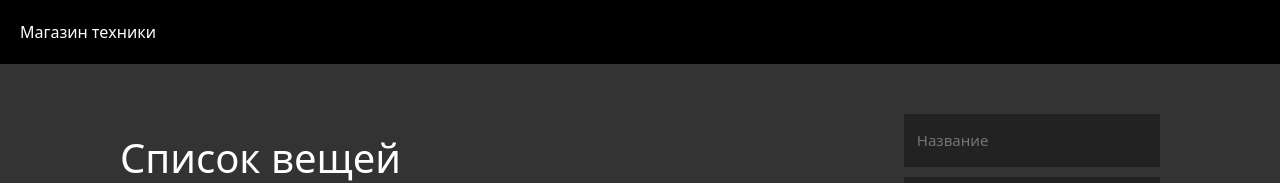
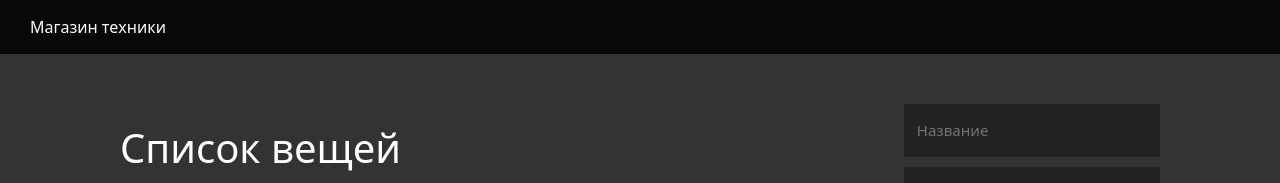
Before and after one commit to IlnurShakirov/Ozon-E-PythonPro511, a React (Vite) app in the folder frontend/: page / in a window 1280 px wide. Shown: the top 183 px of the page. Built offline with nearby package versions, Linux system fonts and the light colour scheme; no server answers.

Commit message:
Вывод логотипа сайта и фоновой картинки сайта с помощью json-server (static). Сброс форм после создания товаров

```diff
--- a/frontend/src/App.jsx
+++ b/frontend/src/App.jsx
@@ -1,9 +1,9 @@
 import { useState, useEffect } from 'react'
 import axios from 'axios'
 
-import AddProduct from '@components/UI/Forms/AddProduct';
-import Header from '@components/UI/Header';
-import ProductList from '@components/UI/ProductList';
+import AddProduct from './components/UI/Forms/AddProduct';
+import Header from './components/UI/Header';
+import ProductList from './components/UI/ProductList';
 
 import styles from './App.module.css'
 
@@ -11,10 +11,12 @@ const API_URL = import.meta.env.VITE_API_URL
 
 function App() {
   const [items, setItems] = useState([])
+  const [siteData, setSiteData] = useState(null) // Состояние для логотипа и фона
   const [itemsLoading, setItemsLoading] = useState(true)
   const [itemsError, setItemsError] = useState(null)
 
   useEffect(() => {
+    // 1. Загрузка товаров с обработкой ошибок
     axios.get(`${API_URL}/items`)
       .then(response => {
         setItems(response.data)
@@ -31,17 +33,35 @@ function App() {
 
         setItemsError(`Ошибка загрузки вещей: ${errMsg}`)
       })
+
+    // 2. Загрузка данных сайта (логотип и фон)
+    axios.get(`${API_URL}/site`)
+      .then(response => {
+        setSiteData(response.data)
+      })
+      .catch(err => console.error("Ошибка загрузки настроек сайта:", err))
   }, [])
 
-const addProduct = (newProduct) => {
-  newProduct.id = String(items.length + 1)
-  setItems([...items, newProduct])
-  axios.post(`${API_URL}/items`, newProduct)
+  const addProduct = (newProduct) => {
+    newProduct.id = String(items.length + 1)
+    setItems([...items, newProduct])
+    axios.post(`${API_URL}/items`, newProduct)
   }
 
+  // Динамический стиль для фона
+  const backgroundStyle = siteData?.background
+    ? {
+        backgroundImage: `url(${API_URL}/${siteData.background})`,
+        backgroundSize: 'cover',
+        backgroundAttachment: 'fixed',
+        minHeight: '100vh'
+      }
+    : { minHeight: '100vh' }
+
   return (
-    <div>
-      <Header />
+    <div style={backgroundStyle}>
+      {/* Передаем путь к логотипу в Header */}
+      <Header logo={siteData?.logo} />
 
       <main className={styles.main}>
         <ProductList
--- a/frontend/src/components/UI/Forms/AddProduct/AddProduct.jsx
+++ b/frontend/src/components/UI/Forms/AddProduct/AddProduct.jsx
@@ -8,25 +8,25 @@ const AddProduct = ({ onAdd}) => {
     const [isAvailable, setIsAvailable] = useState(false)
 
     // Создаем ref для формы
-    const itemCreatForm = useRef(null)
+    const itemAddForm = useRef(null)
 
     return (
-        <form className={styles.form} ref={itemCreatForm}>
+        <form className={styles.form} ref={itemAddForm}>
             <input
                 type="text"
+                name="name"
                 placeholder='Название'
-                onChange={e => setName(e.target.value)}
             />
             <textarea
+                name="description"
                 placeholder='Описание'
-                onChange={e => setDescription(e.target.value)}
             ></textarea>
 
             <div>
                 <input
                     type='checkbox'
+                    name="isAvailable"
                     id='isAvailable'
-                    onChange={e => setIsAvailable(e.target.checked)}
                 />
                 <label htmlFor='isAvailable'>В наличии?</label>
             </div>
@@ -34,10 +34,10 @@ const AddProduct = ({ onAdd}) => {
             <button
                 type='button'
                 onClick={() => {
-                    onAdd({ name, description, isAvailable})
+                    onAdd( Object.fromEntries(new FormData(itemAddForm.current)))
 
                     // Сбрасываем поля формы
-                    itemCreatForm.current.reset()
+                    itemAddForm.current.reset()
                 }}
             >
                 Добавить
--- a/frontend/src/components/UI/Header/Header.jsx
+++ b/frontend/src/components/UI/Header/Header.jsx
@@ -1,7 +1,13 @@
 import styles from './Header.module.css'
+const API_URL = import.meta.env.VITE_API_URL
 
-const Header = () => {
-  return <header className={styles.header}>Магазин техники</header>
+const Header = ({ logo }) => {
+  return (
+    <header className={styles.header}>
+      {logo && <img src={`${API_URL}/${logo}`} alt="Logo" className={styles.logoImg} />}
+      <span>Магазин техники</span>
+    </header>
+  )
 }
 
 export default Header;
--- a/frontend/src/components/UI/Header/Header.module.css
+++ b/frontend/src/components/UI/Header/Header.module.css
@@ -1,4 +1,12 @@
 .header {
-  background-color: #000;
-  padding: 20px;
+  background-color: rgba(0, 0, 0, 0.85); /* Делаем чуть прозрачным для фона */
+  padding: 15px 30px;
+  display: flex;
+  align-items: center;
+  color: #fff;
 }
+
+.logoImg {
+  height: 40px;
+  margin-right: 20px;
+}
--- a/frontend/src/main.jsx
+++ b/frontend/src/main.jsx
@@ -1,3 +1,4 @@
+import React from 'react'
 import 'bootstrap/dist/css/bootstrap.min.css'
 import { createRoot } from 'react-dom/client'
 
@@ -5,5 +6,7 @@ import './index.css'
 import App from './App.jsx'
 
 createRoot(document.getElementById('root')).render(
-  <App />
+  <React.StrictMode>
+    <App />
+  </React.StrictMode>
 )
```
Also changed, not shown: 2 other files (tests, documents, lock files or other folders).
